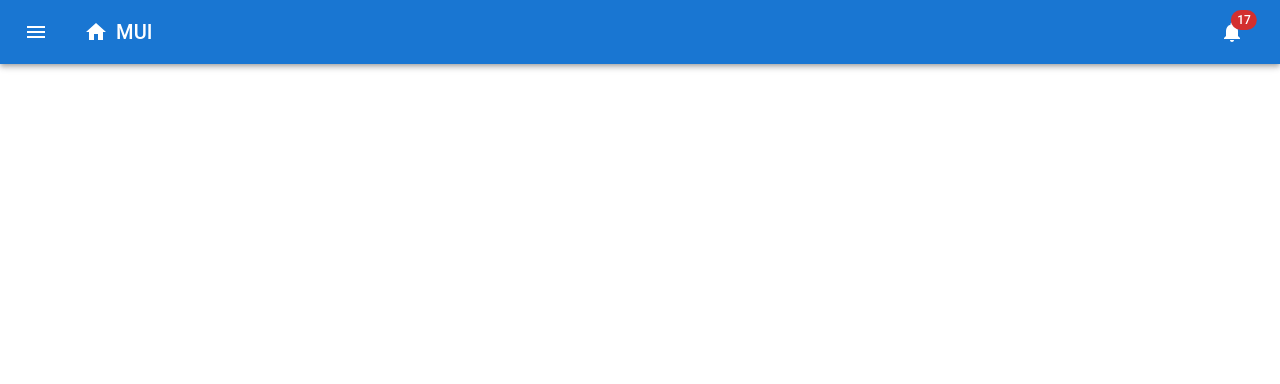
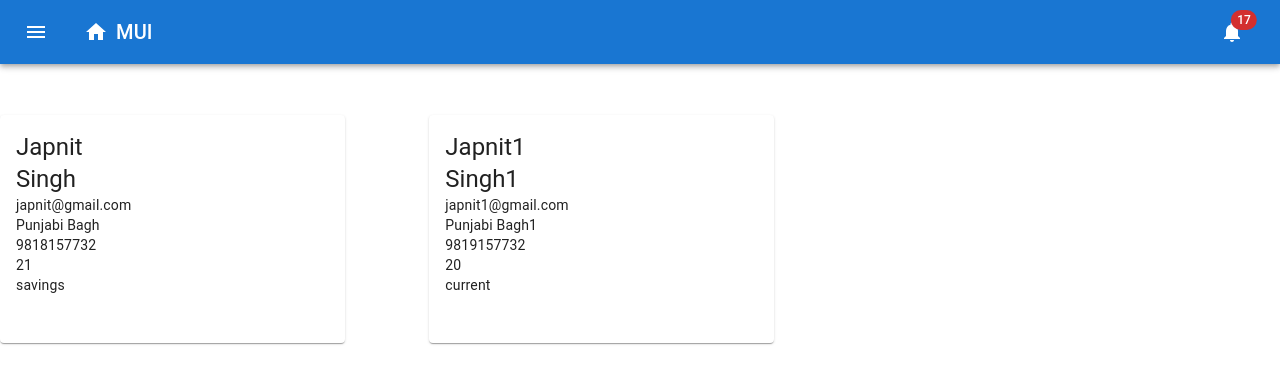
Before and after one commit to japnit01/BMS_Frontend, a React (Create React App) app: page /customers in a window 1280 px wide. Before the commit this address had no page. Shown: the top 384 px of the page. Built offline with nearby package versions, Linux system fonts and the light colour scheme.

Commit message:
employee part

```diff
--- a/src/App.js
+++ b/src/App.js
@@ -2,7 +2,7 @@ import { BrowserRouter, Routes, Route } from "react-router-dom";
 import Navbar from './Components/Navbar'
 import AddCustomer from './Components/AddCustomer'
 import AddEmployee from './Components/AddEmployee'
-import Customer from './Components/Customer'
+import Customers from './Components/Customers'
 
 function App() {
   return (
@@ -15,7 +15,7 @@ function App() {
             {/* <Route path="login" element={<Login />} /> */}
             <Route path="addcustomer" element={<AddCustomer />} />
             <Route path="addemployee" element={<AddEmployee />} />
-            <Route path="customer" element={<Customer />} />
+            <Route path="customers" element={<Customers />} />
           </Routes>
         </BrowserRouter>
     </>
--- a/src/Components/AddCustomer.js
+++ b/src/Components/AddCustomer.js
@@ -130,6 +130,21 @@ function AddCustomer() {
               </TextField>
             </div>
 
+            <TextField
+                label="Account Type"
+                id="account_type"
+                type="number"
+                className="account_type"
+                sx={{ width: "100%" }}
+                onChange={onChange}
+                value={customer.account_type}
+                name="account_type"
+                margin="dense"
+                variant="filled"
+                autoComplete="off"
+              >
+              </TextField>
+
             <div className="buttoncontainer">
               <Button className="submitbtn" onClick={handleClick} size="small">
                   Create Account
--- a/src/Components/Customers.js
+++ b/src/Components/Customers.js
@@ -10,7 +10,26 @@ function Customers() {
   const [customers, setCustomers] = useState([]);
 
   useEffect(() => {
-
+    setCustomers([  {
+      "custId": 1,
+      "fname": "Japnit",
+      "lname": "Singh",
+      "Email": "japnit@gmail.com",
+      "Address": "Punjabi Bagh",
+      "MobileNo": "9818157732",
+      "Age": 21,
+      "account_type": 'savings'
+  },
+  {
+      "custId": 2,
+      "fname": "Japnit1",
+      "lname": "Singh1",
+      "Email": "japnit1@gmail.com",
+      "Address": "Punjabi Bagh1",
+      "MobileNo": "9819157732",
+      "Age": 20,
+      "account_type": 'current'
+  }])
   }, []);
 
 
@@ -20,10 +39,10 @@ function Customers() {
       <div className="myfest">
         <Grid container rowSpacing={3} spacing={1} sx={{ position: 'relative',pt:"4%"}}>
           {customers.map((customer) => (
-            <Grid key={customer._id} item xs={4}>
+            <Grid key={customer.custId} item xs={4}>
 
               <Card id="customercard" sx={{ maxWidth: 345 }} >
-                <CardActionArea className="festcardcontent">
+                <CardActionArea className="customeractioncard">
                 {/* onClick={() => navigate(`/c/fest/${fest.name}-${fest._id}`)} */}
 
 
@@ -45,6 +64,9 @@ function Customers() {
                     </Typography>
                     <Typography variant="body2">
                       {customer.Age}
+                    </Typography>
+                    <Typography variant="body2">
+                      {customer.account_type}
                     </Typography>
                   </CardContent>
 
--- a/src/Components/Home.js
+++ b/src/Components/Home.js
@@ -6,8 +6,9 @@ export default function Home() {
     const navigate = useNavigate();
   return (
     <>
-        <Button variant="contained" className="addcustomer" onClick={()=>navigate('/addcustomer')}> Start creating your fest </Button>
-        <Button variant="contained" className="addemployee" onClick={()=>navigate('/addemployee')}> Start creating your fest </Button>
+        <Button variant="contained" className="addcustomer" onClick={()=>navigate('/addcustomer')}> Add customer </Button>
+        <Button variant="contained" className="addemployee" onClick={()=>navigate('/addemployee')}> Add Employee </Button>
+        <Button variant="contained" className="customers" onClick={()=>navigate('/customers')}> Customers </Button>
     </>
   )
 }
```
Also changed, not shown: src/Components/Employee.js (added).
